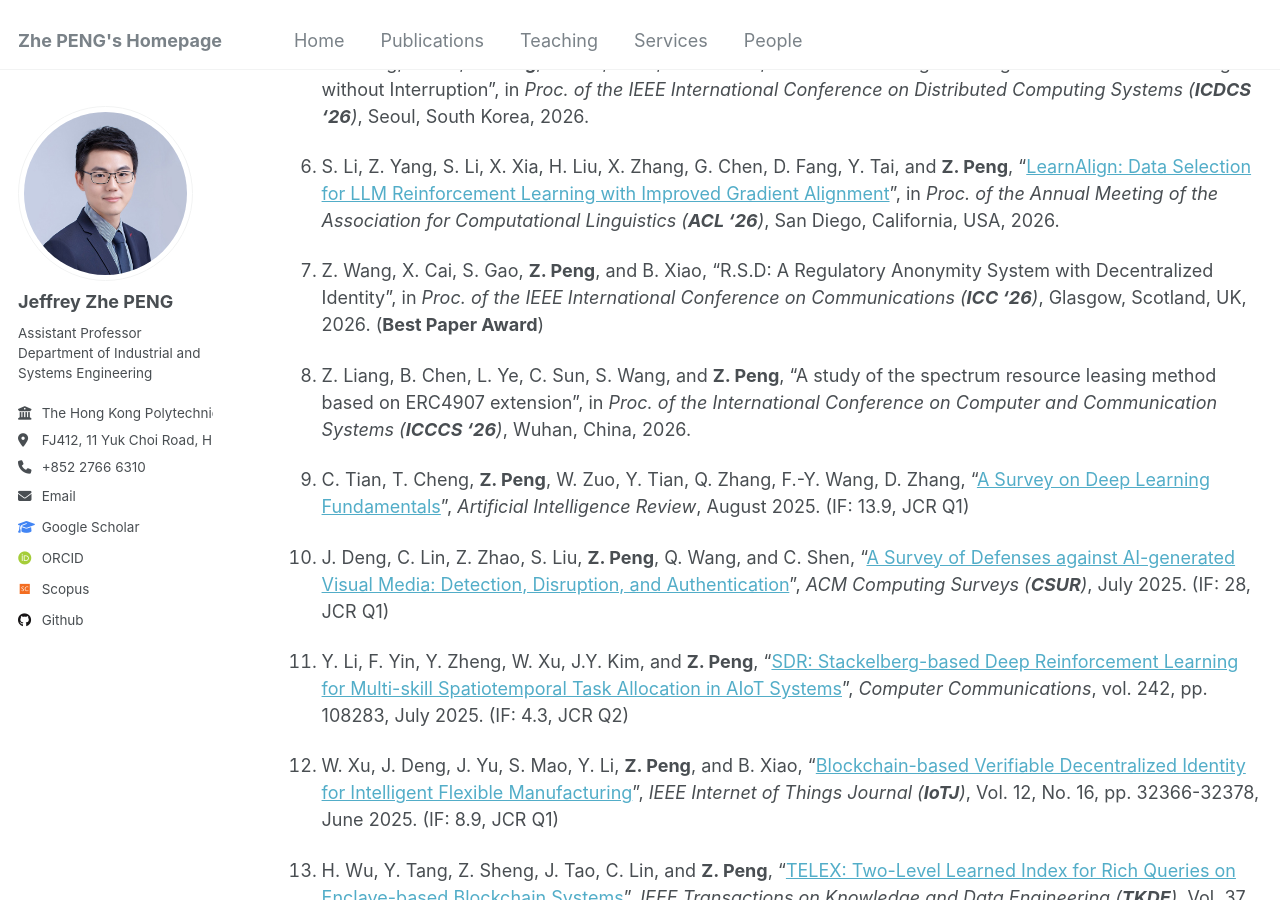
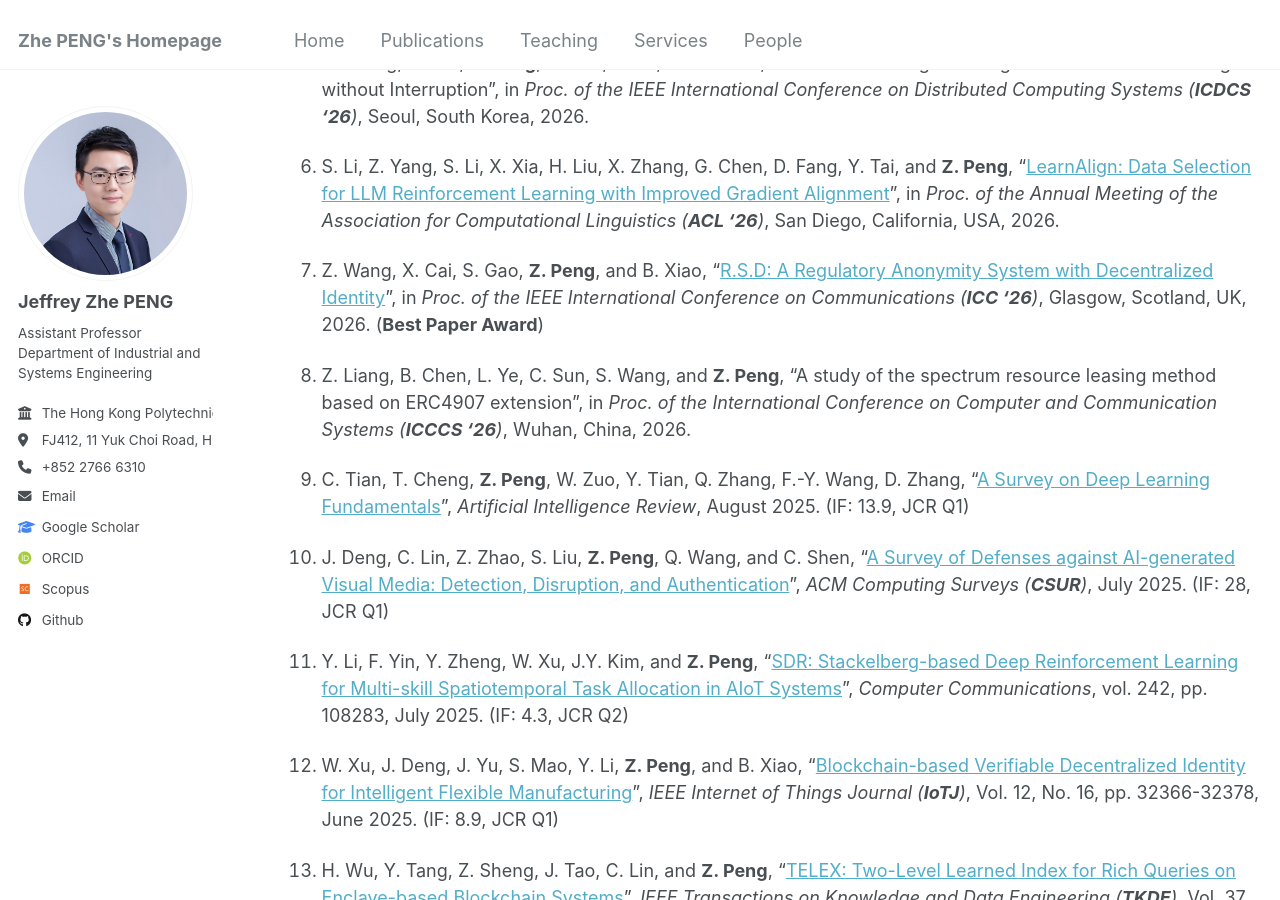
Before and after one commit to PENG-Zhe/peng-zhe.github.io, a Jekyll site: the page built from _pages/publications.md, in a window 1280 px wide and 900 px high, scrolled down 467 px. Built offline with Jekyll 4.4.1, drawn with Linux system fonts in a browser that asks for light colours; some web fonts are replaced; part of the change alters nothing that is shown.

```diff
--- a/_pages/publications.md
+++ b/_pages/publications.md
@@ -15,7 +15,7 @@ layout: archive
 
 1. S. Li, Z. Yang, S. Li, X. Xia, H. Liu, X. Zhang, G. Chen, D. Fang, Y. Tai, and **Z. Peng**, "[LearnAlign: Data Selection for LLM Reinforcement Learning with Improved Gradient Alignment](https://openreview.net/forum?id=Aqm2Pf2t7d&referrer=%5Bthe%20profile%20of%20Zhe%20Peng%5D(%2Fprofile%3Fid%3D~Zhe_Peng1))", in _Proc. of the Annual Meeting of the Association for Computational Linguistics (**ACL '26**)_, San Diego, California, USA, 2026.
 
-1. Z. Wang, X. Cai, S. Gao, **Z. Peng**, and B. Xiao, "R.S.D: A Regulatory Anonymity System with Decentralized Identity", in _Proc. of the IEEE International Conference on Communications (**ICC '26**)_, Glasgow, Scotland, UK, 2026. (**Best Paper Award**)
+1. Z. Wang, X. Cai, S. Gao, **Z. Peng**, and B. Xiao, "[R.S.D: A Regulatory Anonymity System with Decentralized Identity](https://ieeexplore.ieee.org/document/11588233)", in _Proc. of the IEEE International Conference on Communications (**ICC '26**)_, Glasgow, Scotland, UK, 2026. (**Best Paper Award**)
 
 1. Z. Liang, B. Chen, L. Ye, C. Sun, S. Wang, and **Z. Peng**, "A study of the spectrum resource leasing method based on ERC4907 extension", in _Proc. of the International Conference on Computer and Communication Systems (**ICCCS '26**)_, Wuhan, China, 2026.
 
```
